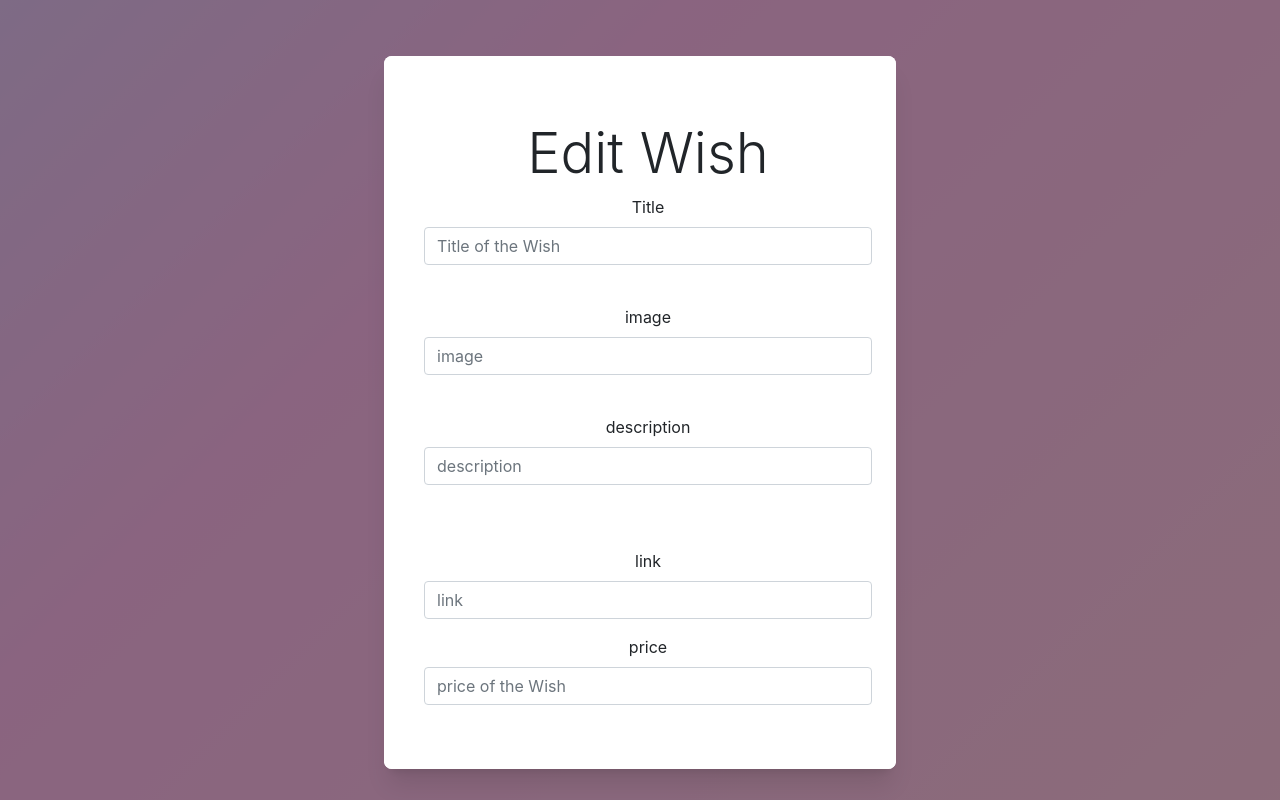
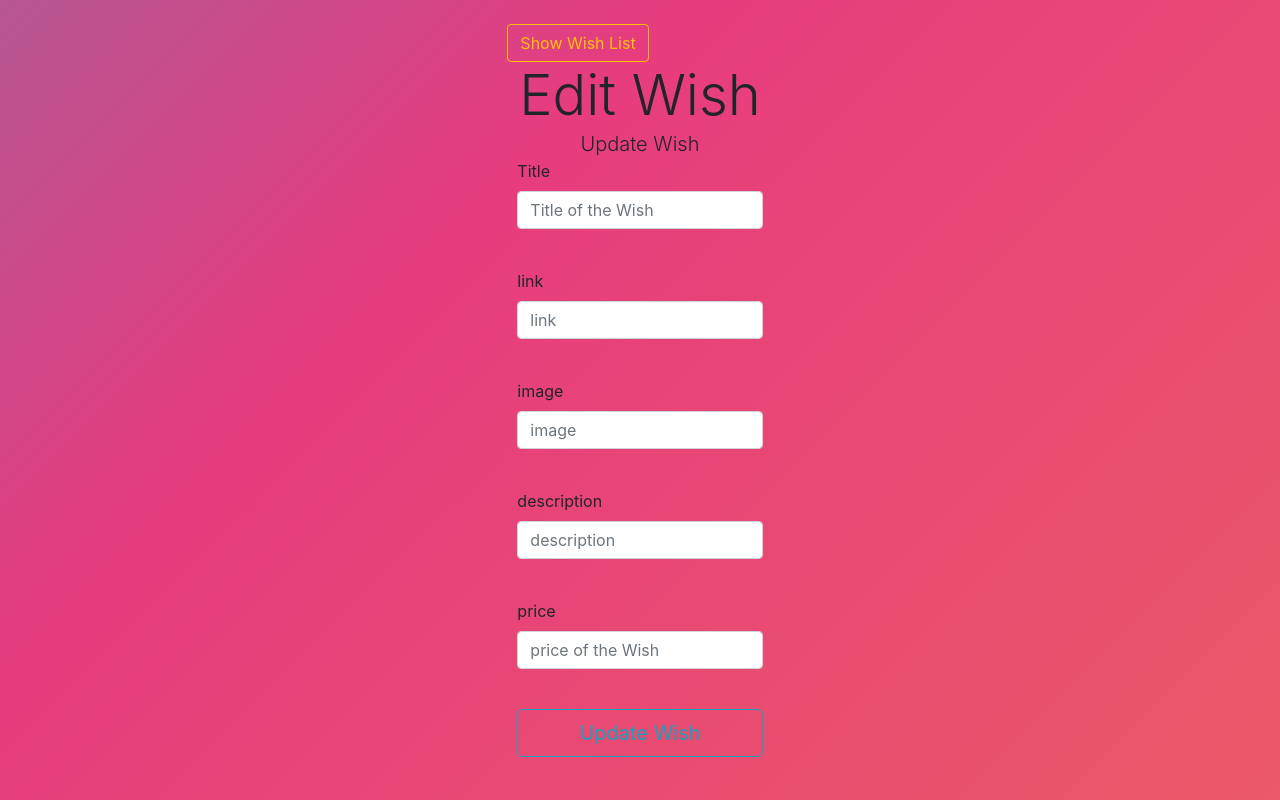
Before and after one commit to michellejt/mern-crud-wishlist-app, a React (Create React App) app in the folder frontend/: page /edit-wish/1 in a window 1280 px wide. Built offline with nearby package versions, Linux system fonts and the light colour scheme; no server answers.

Commit message:
add links

```diff
--- a/frontend/src/components/UpdateWishInfo.js
+++ b/frontend/src/components/UpdateWishInfo.js
@@ -2,8 +2,6 @@ import React, { useState, useEffect } from 'react';
 import { Link, useParams, useNavigate } from 'react-router-dom';
 import axios from 'axios';
 import '../App.css';
-
-import { URL } from "../App"
 
 function UpdateWishInfo(props) {
   const [wish, setWish] = useState({
@@ -18,7 +16,7 @@ function UpdateWishInfo(props) {
 
   useEffect(() => {
     axios
-      .get(`${URL}/api/wishes/${id}`)
+      .get(`http://localhost:8082/api/wishes/${id}`)
       .then((res) => {
         setWish({
           title: res.data.title,
@@ -49,7 +47,7 @@ function UpdateWishInfo(props) {
     };
 
     axios
-      .put(`${URL}/api/wishes/${id}`, data)
+      .put(`http://localhost:8082/api/wishes/${id}`, data)
       .then((res) => {
         navigate(`/show-wish/${id}`);
       })
@@ -59,23 +57,22 @@ function UpdateWishInfo(props) {
   };
 
   return (
+    <div className='UpdateWishInfo'>
+      <div className='container'>
+        <div className='row'>
+          <div className='col-md-8 m-auto'>
+            <br />
+            <Link to='/' className='btn btn-outline-warning float-left'>
+              Show Wish List
+            </Link>
+          </div>
+          <div className='col-md-8 m-auto'>
+            <h1 className='display-4 text-center'>Edit Wish</h1>
+            <p className='lead text-center'>Update Wish</p>
+          </div>
+        </div>
 
-
-<div className="relative z-10" aria-labelledby="modal-title" role="dialog" aria-modal="true">
-
-<div className="fixed inset-0 bg-gray-500 bg-opacity-75 transition-opacity"></div>
-
-<div className="fixed inset-0 z-10 overflow-y-auto">
-  <div className="flex min-h-full items-end justify-center p-4 text-center sm:items-center sm:p-0">
-
-    <div className="relative transform overflow-hidden rounded-lg bg-white text-left shadow-xl transition-all sm:my-8 sm:w-full sm:max-w-lg">
-      <div className="bg-white px-4 pb-4 pt-5 sm:p-6 sm:pb-4">
-
-          <div className="mt-3 text-center sm:ml-4 sm:mt-0 sm:text-left">
-          <h3 className='display-4 text-center'>Edit Wish</h3>
-            <div className="mt-2">
-
-
+        <div className='col-md-8 m-auto'>
           <form noValidate onSubmit={onSubmit}>
             <div className='form-group'>
               <label htmlFor='title'>Title</label>
@@ -85,6 +82,18 @@ function UpdateWishInfo(props) {
                 name='title'
                 className='form-control'
                 value={wish.title}
+                onChange={onChange}
+              />
+            </div>
+            <br />
+            <div className='form-group'>
+              <label htmlFor='link'>link</label>
+              <input
+                type='text'
+                placeholder='link'
+                name='link'
+                className='form-control'
+                value={wish.link}
                 onChange={onChange}
               />
             </div>
@@ -103,6 +112,7 @@ function UpdateWishInfo(props) {
             </div>
             <br />
 
+
             <div className='form-group'>
               <label htmlFor='description'>description</label>
               <input
@@ -115,19 +125,7 @@ function UpdateWishInfo(props) {
               />
             </div>
             <br />
-            <br />
 
-            <div className='form-group'>
-              <label htmlFor='link'>link</label>
-              <input
-                type='text'
-                placeholder='link'
-                name='link'
-                className='form-control'
-                value={wish.link}
-                onChange={onChange}
-              />
-            </div>
             <div className='form-group'>
               <label htmlFor='publisher'>price</label>
               <input
@@ -141,31 +139,16 @@ function UpdateWishInfo(props) {
             </div>
             <br />
 
-          </form>
-
-      </div>
-    </div>
-
-
-
-          </div>
-        </div>
-      </div>
-      <div className="bg-gray-50 px-4 py-3 sm:flex sm:flex-row-reverse sm:px-6">
-      <Link to='/' className='btn btn-outline-warning float-left'>
-              Cancel
-            </Link>
             <button
               type='submit'
               className='btn btn-outline-info btn-lg btn-block'
             >
               Update Wish
             </button>
+          </form>
+        </div>
       </div>
     </div>
-  </div>
-
-
   );
 }
 
--- a/frontend/src/components/WishCard.js
+++ b/frontend/src/components/WishCard.js
@@ -14,7 +14,7 @@ const WishCard = (props) => {
 				<div className="flex flex-col justify-between w-full pb-4">
 					<div className="flex justify-between w-full pb-2 space-x-2">
 						<div className="space-y-1">
-							<h3 className="text-lg font-semibold leading-snug sm:pr-8"><Link to={`{wish.link}`}>{wish.title}</Link></h3>
+							<h3 className="text-lg font-semibold leading-snug sm:pr-8"><Link to={wish.link}>{wish.title}</Link></h3>
 							<p className="text-sm dark:text-gray-400">{wish.description}</p>
 						</div>
 						<div className="text-right">
```
